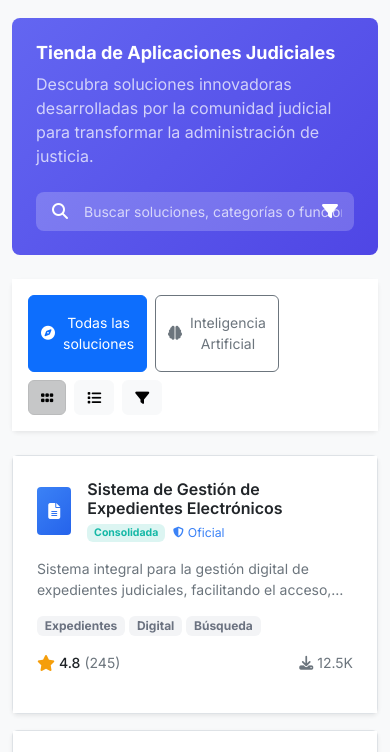
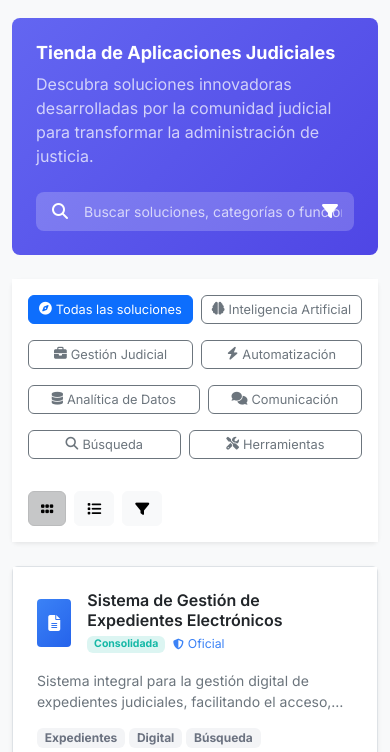
Before and after one commit to bladealex9848/marduk-ecosystem, a plain HTML site: page pages/solutions.html in a window 390 px wide. Shown: the part 63-815 px from the top of the page. Drawn offline with nearby package versions, Linux system fonts and the light colour scheme; some packages are replaced by stand-ins of ours; a script that the page names is missing.

```diff
--- a/css/fixes.css
+++ b/css/fixes.css
@@ -335,6 +335,43 @@
 [data-theme="dark"] #filterToggleBtn.active {
     background-color: #2d3748 !important;
     border-color: #4a5568 !important;
+}
+
+/* Estilos responsivos para los filtros de categoría */
+#categoryFilters {
+    margin-bottom: 0.5rem !important;
+}
+
+#categoryFilters button {
+    margin-bottom: 0.5rem !important;
+    font-size: 0.875rem !important;
+    padding: 0.375rem 0.75rem !important;
+    transition: all 0.2s ease-in-out !important;
+}
+
+@media (max-width: 768px) {
+    #categoryFilters button {
+        padding: 0.25rem 0.5rem !important;
+        font-size: 0.8rem !important;
+    }
+
+    #categoryFilters button i {
+        margin-right: 0.25rem !important;
+    }
+}
+
+@media (max-width: 576px) {
+    #categoryFilters {
+        width: 100% !important;
+        margin-bottom: 1rem !important;
+    }
+
+    #categoryFilters button {
+        flex: 1 1 auto !important;
+        min-width: calc(33.333% - 0.5rem) !important;
+        justify-content: center !important;
+        margin-right: 0 !important;
+    }
 }
 
 /* Corrección para el footer */
--- a/pages/solutions.html
+++ b/pages/solutions.html
@@ -167,36 +167,36 @@
                 <div class="card-body p-3">
                     <div class="d-flex justify-content-between align-items-center flex-wrap">
                         <!-- Category Filters -->
-                        <div class="d-flex flex-nowrap overflow-auto pb-2 hide-scrollbar me-auto" style="max-width: 75%;" id="categoryFilters">
-                            <button class="btn btn-primary me-2 d-flex align-items-center whitespace-nowrap" data-category="all">
+                        <div class="d-flex flex-wrap gap-2 pb-2 me-auto" id="categoryFilters">
+                            <button class="btn btn-primary d-flex align-items-center whitespace-nowrap" data-category="all">
                                 <i class="fa-solid fa-compass me-2"></i>
                                 <span>Todas las soluciones</span>
                             </button>
-                            <button class="btn btn-outline-secondary me-2 d-flex align-items-center whitespace-nowrap" data-category="ia">
+                            <button class="btn btn-outline-secondary d-flex align-items-center whitespace-nowrap" data-category="ia">
                                 <i class="fa-solid fa-brain me-2"></i>
                                 <span>Inteligencia Artificial</span>
                             </button>
-                            <button class="btn btn-outline-secondary me-2 d-flex align-items-center whitespace-nowrap" data-category="gestion">
+                            <button class="btn btn-outline-secondary d-flex align-items-center whitespace-nowrap" data-category="gestion">
                                 <i class="fa-solid fa-briefcase me-2"></i>
                                 <span>Gestión Judicial</span>
                             </button>
-                            <button class="btn btn-outline-secondary me-2 d-flex align-items-center whitespace-nowrap" data-category="automatizacion">
+                            <button class="btn btn-outline-secondary d-flex align-items-center whitespace-nowrap" data-category="automatizacion">
                                 <i class="fa-solid fa-bolt me-2"></i>
                                 <span>Automatización</span>
                             </button>
-                            <button class="btn btn-outline-secondary me-2 d-flex align-items-center whitespace-nowrap" data-category="analisis">
+                            <button class="btn btn-outline-secondary d-flex align-items-center whitespace-nowrap" data-category="analisis">
                                 <i class="fa-solid fa-database me-2"></i>
                                 <span>Analítica de Datos</span>
                             </button>
-                            <button class="btn btn-outline-secondary me-2 d-flex align-items-center whitespace-nowrap" data-category="comunicacion">
+                            <button class="btn btn-outline-secondary d-flex align-items-center whitespace-nowrap" data-category="comunicacion">
                                 <i class="fa-solid fa-comments me-2"></i>
                                 <span>Comunicación</span>
                             </button>
-                            <button class="btn btn-outline-secondary me-2 d-flex align-items-center whitespace-nowrap" data-category="busqueda">
+                            <button class="btn btn-outline-secondary d-flex align-items-center whitespace-nowrap" data-category="busqueda">
                                 <i class="fa-solid fa-search me-2"></i>
                                 <span>Búsqueda</span>
                             </button>
-                            <button class="btn btn-outline-secondary me-2 d-flex align-items-center whitespace-nowrap" data-category="herramientas">
+                            <button class="btn btn-outline-secondary d-flex align-items-center whitespace-nowrap" data-category="herramientas">
                                 <i class="fa-solid fa-tools me-2"></i>
                                 <span>Herramientas</span>
                             </button>
```
